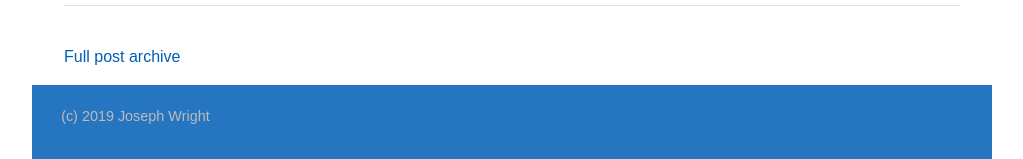
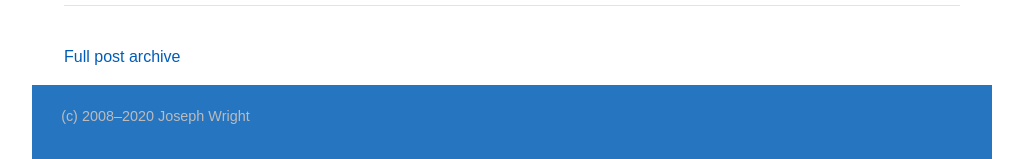
Before and after one commit to josephwright/josephwright.github.io, a Jekyll site: the page built from index.md, in a window 1280 px wide. Shown: the part 1974-2133 px from the top of the page, without its empty margins (128-1151 px from the left). Built offline with Jekyll 4.4.1, drawn with Linux system fonts in a browser that asks for light colours.

Commit message:
Update copyright

```diff
--- a/_includes/footer.html
+++ b/_includes/footer.html
@@ -1,4 +1,4 @@
 <footer>
-<p>(c) 2019 Joseph Wright</p>
+<p>(c) 2008&ndash;2020 Joseph Wright</p>
 </footer>
 <!-- This webdesign by Joseph Wright is licensed under a Creative Commons Attribution 4.0 International License - http://creativecommons.org/licenses/by/4.0/. Based on a work at https://github.com/latex3/latex3.github.io by Jonas Jacek http://jonas.me/. -->
```
